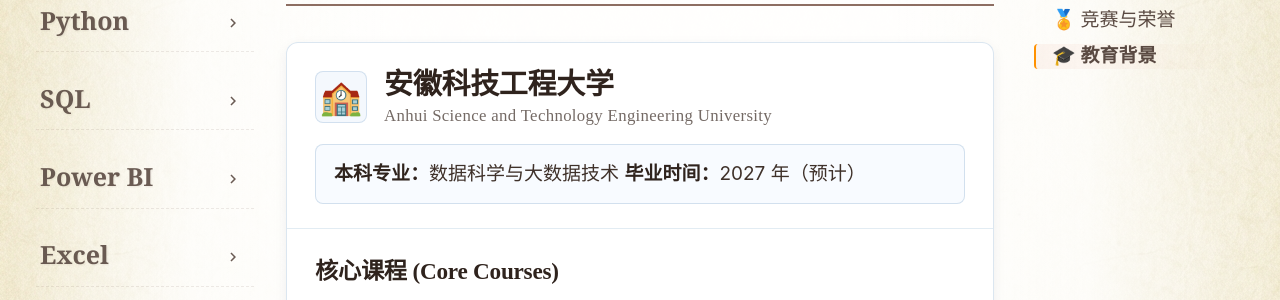
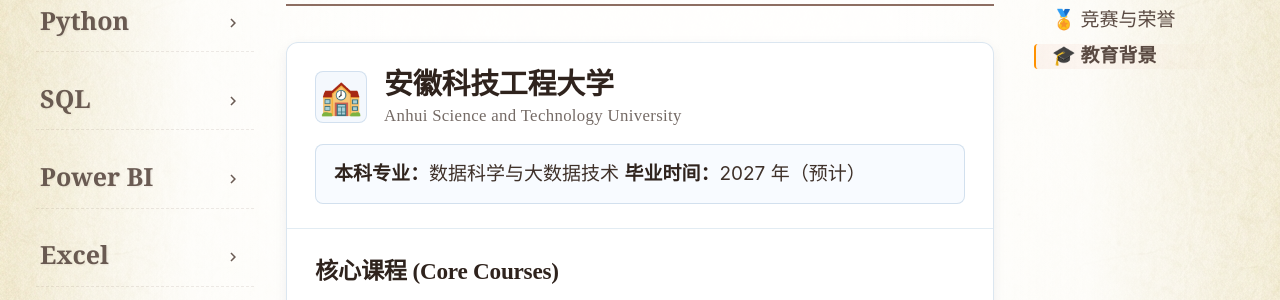
Before and after one commit to moyan726/data-analytics-notes, an MkDocs documentation site: the page built from docs/index.md, in a window 1280 px wide and 900 px high, scrolled down 3895 px. Shown: the part 177-477 px from the top of the window. Built offline with MkDocs 1.6.1 and Material for MkDocs 9.7.7, drawn with Linux system fonts in a browser that asks for light colours.

Commit message:
主页修改

```diff
--- a/docs/index.md
+++ b/docs/index.md
@@ -183,7 +183,7 @@
         <div class="edu-school-logo">🏫</div>
         <div class="edu-school-title">
           <h3>安徽科技工程大学</h3>
-          <p class="edu-school-en">Anhui Science and Technology Engineering University</p>
+          <p class="edu-school-en">Anhui Science and Technology University</p>
         </div>
       </div>
       <div class="edu-major-info">
```
